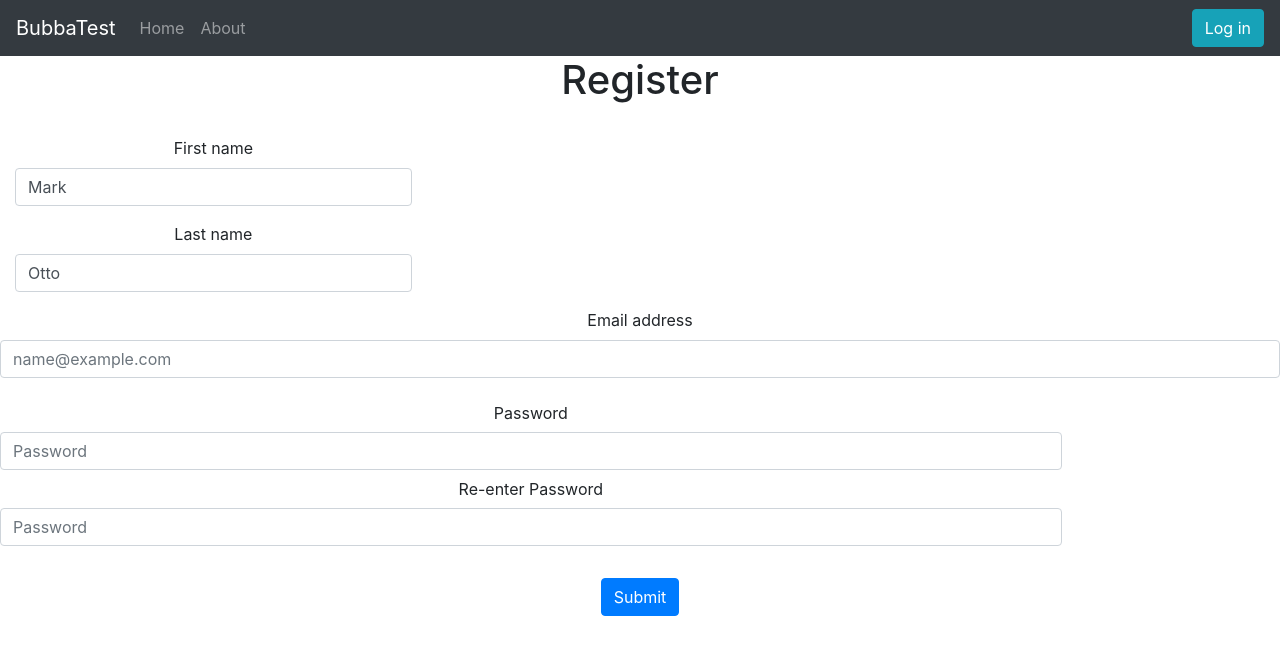
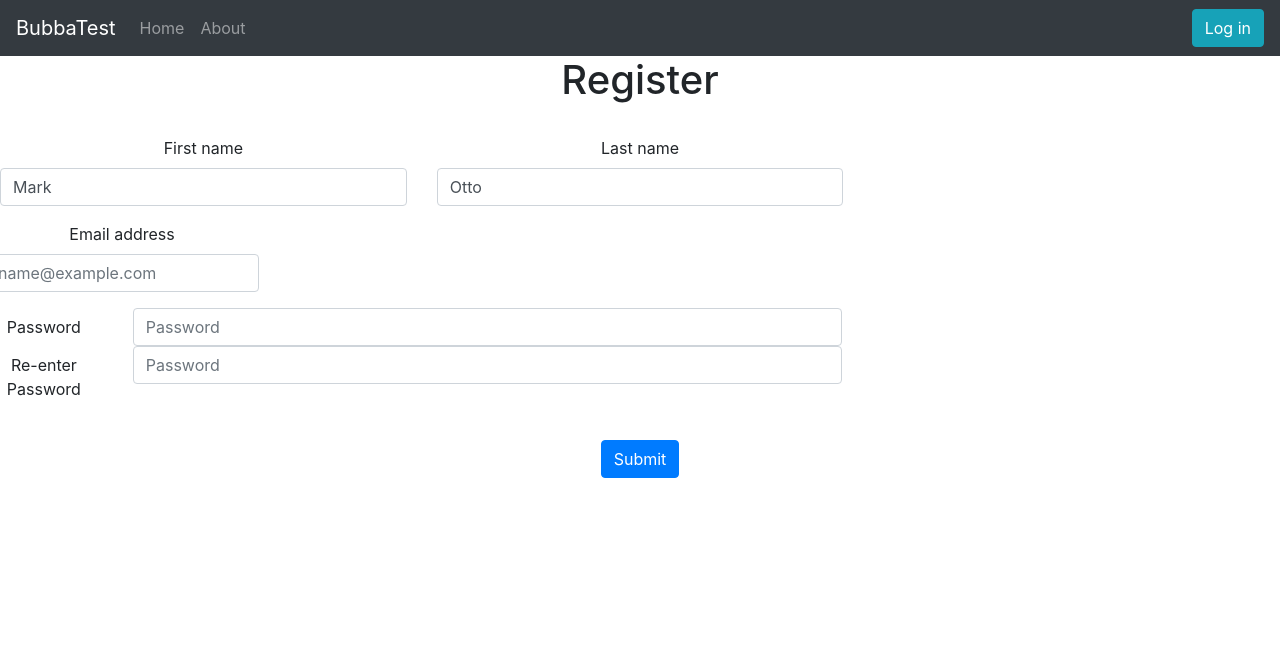
Before and after one commit to bearados/bubba, a React (Create React App) app in the folder client/: page /registration in a window 1280 px wide. Shown: the top 654 px of the page. Built offline with nearby package versions, Linux system fonts and the light colour scheme.

Commit message:
rows columns

```diff
--- a/client/src/components/Registration.js
+++ b/client/src/components/Registration.js
@@ -6,41 +6,39 @@ const Registration = () => {
        <div>
         <Form>
             <h1>Register</h1><br/>
-
+            <Row>
                 <Form.Group as={Col} md="4" controlId="validationCustom01">
                     <Form.Label>First name</Form.Label>
-          <Form.Control
-            required
-            type="text"
-            placeholder="First name"
-            defaultValue="Mark"
-          />
+                    <Form.Control required type="text" placeholder="First name" defaultValue="Mark"/>
                     <Form.Control.Feedback>Looks good!</Form.Control.Feedback>
                 </Form.Group>
                 <Form.Group as={Col} md="4" controlId="validationCustom02">
                     <Form.Label>Last name</Form.Label>
-          <Form.Control
-            required
-            type="text"
-            placeholder="Last name"
-            defaultValue="Otto"
-          />
+                    <Form.Control required type="text" placeholder="Last name" defaultValue="Otto"/>
                     <Form.Control.Feedback>Looks good!</Form.Control.Feedback>
                 </Form.Group>
+            </Row>
+            <Row>
                 <Form.Group className="mb-3" controlId="exampleForm.ControlInput1">
                     <Form.Label>Email address</Form.Label>
                     <Form.Control type="email" placeholder="name@example.com" />
                 </Form.Group>
+            </Row>
+            <Row>
                 <Form.Group as={Row} className="mb-3" controlId="formPlaintextPassword">
+                    <Form.Label for="password1" column sm="2">Password</Form.Label>
                     <Col sm="10">
-                    <Form.Label for="password1" column sm="5">Password</Form.Label>
+
                         <Form.Control id="password1" type="password" placeholder="Password" />
                     </Col>
+                    <Form.Label for="password2" column sm="2">Re-enter Password</Form.Label>
                     <Col sm="10">
-                    <Form.Label for="password2" column sm="5">Re-enter Password</Form.Label>
                         <Form.Control id="password2" type="password" placeholder="Password" />
                     </Col>
                 </Form.Group>
+            </Row>
+
+
             <Form.Group as={Row} className="mb-3" controlId="formPlaintextPassword">
 
             </Form.Group>
```
Lines whose indentation alone changed are shown as unchanged.
